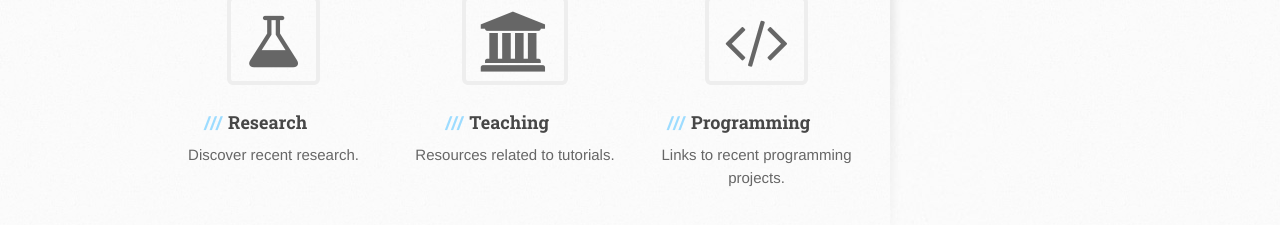
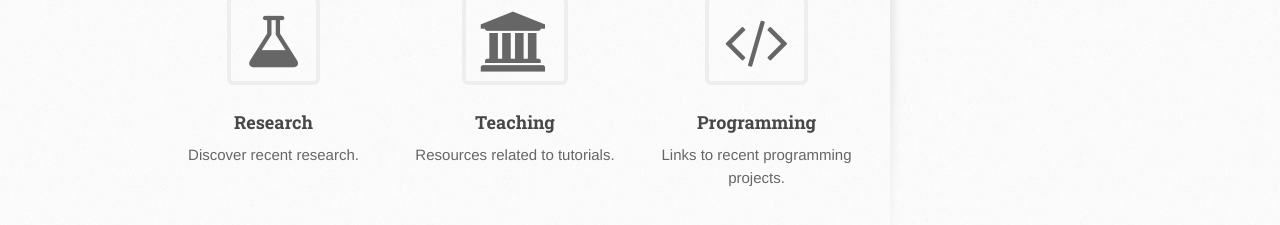
Before and after one commit to jwlawson/jwlawson.github.io, a Jekyll site: the page built from index.md, in a window 1280 px wide. Shown: the part 446-671 px from the top of the page. Built offline with Jekyll 4.4.1, drawn with Linux system fonts in a browser that asks for light colours; nearby versions of some CDN libraries.

Commit message:
css fix to remove the spacing before headers in the triple columns.

```diff
--- a/css/style.css
+++ b/css/style.css
@@ -365,12 +365,12 @@ div.triple-col a {
 div.triple-col a:hover {
   color: #2268b2;
 }
-div.triple-col h1:before,
-div.triple-col h2:before,
-div.triple-col h3:before,
-div.triple-col h4:before,
-div.triple-col h5:before,
-div.triple-col h6:before {
+#main-content div.triple-col h1:before,
+#main-content div.triple-col h2:before,
+#main-content div.triple-col h3:before,
+#main-content div.triple-col h4:before,
+#main-content div.triple-col h5:before,
+#main-content div.triple-col h6:before {
   content: none;
   padding-right: 0;
   margin-left: 0;
```
